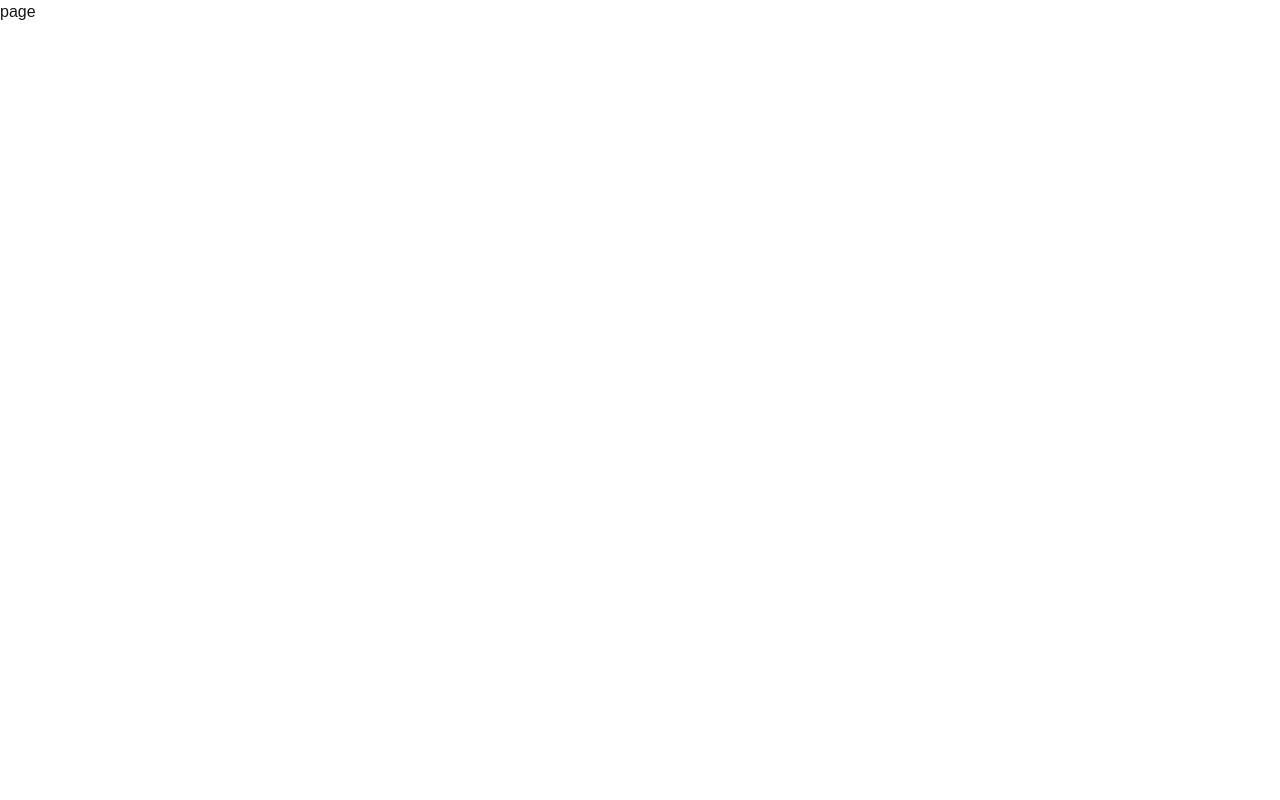
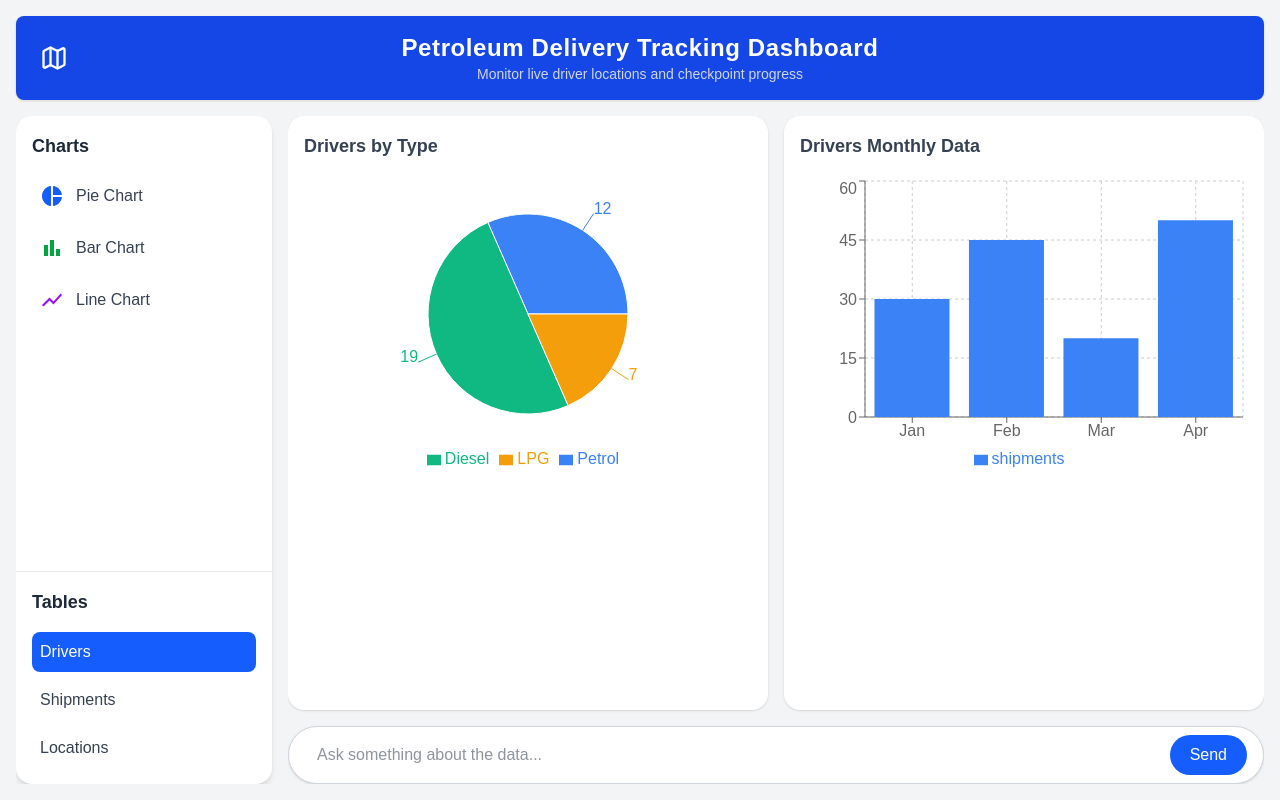
Before and after one commit to VinayN3gi/checkpoint, a Next.js app: page / in a window 1280 px wide. Built offline with nearby package versions, Linux system fonts and the light colour scheme.

Commit message:
Add dashboard page

```diff
--- a/app/page.jsx
+++ b/app/page.jsx
@@ -1,9 +1,226 @@
-import React from 'react'
+'use client';
+import React, { useState } from 'react';
+import {
+  PieChart,
+  Pie,
+  Cell,
+  Tooltip,
+  Legend,
+  BarChart,
+  Bar,
+  XAxis,
+  YAxis,
+  CartesianGrid,
+  ResponsiveContainer,
+} from 'recharts';
+import { MdPieChart, MdBarChart, MdShowChart } from 'react-icons/md';
+import { Map } from 'lucide-react';
+import { useRouter } from 'next/navigation';
+import { motion } from "framer-motion";
 
-const page = () => {
+// dummy datasets for different tables
+const datasets = {
+  Drivers: {
+    pie: [
+      { name: 'Petrol', value: 12 },
+      { name: 'Diesel', value: 19 },
+      { name: 'LPG', value: 7 },
+    ],
+    bar: [
+      { name: 'Jan', shipments: 30 },
+      { name: 'Feb', shipments: 45 },
+      { name: 'Mar', shipments: 20 },
+      { name: 'Apr', shipments: 50 },
+    ],
+  },
+  Shipments: {
+    pie: [
+      { name: 'Delivered', value: 22 },
+      { name: 'Pending', value: 9 },
+      { name: 'Cancelled', value: 4 },
+    ],
+    bar: [
+      { name: 'Jan', shipments: 15 },
+      { name: 'Feb', shipments: 30 },
+      { name: 'Mar', shipments: 50 },
+      { name: 'Apr', shipments: 25 },
+    ],
+  },
+  Locations: {
+    pie: [
+      { name: 'North', value: 14 },
+      { name: 'South', value: 8 },
+      { name: 'East', value: 11 },
+      { name: 'West', value: 6 },
+    ],
+    bar: [
+      { name: 'Jan', shipments: 40 },
+      { name: 'Feb', shipments: 20 },
+      { name: 'Mar', shipments: 35 },
+      { name: 'Apr', shipments: 45 },
+    ],
+  },
+};
+
+const COLORS = ['#3b82f6', '#10b981', '#f59e0b', '#ef4444'];
+
+// header integrated inside page
+function DashboardHeader() {
+  const router = useRouter();
   return (
-    <div>page</div>
-  )
+    <header className="relative bg-blue-700 text-white p-4 rounded-lg shadow flex items-center justify-center">
+      {/* left icon */}
+      <button
+        onClick={() => router.push('/tracking')}
+        className="absolute left-4 top-1/2 -translate-y-1/2 p-2 rounded-full hover:bg-blue-600 transition"
+      >
+        <Map size={28} color="white" />
+      </button>
+
+      {/* title + subtitle */}
+      <div className="text-center">
+        <h1 className="text-2xl font-bold tracking-wide">
+          Petroleum Delivery Tracking Dashboard
+        </h1>
+        <p className="text-sm text-gray-300">
+          Monitor live driver locations and checkpoint progress
+        </p>
+      </div>
+    </header>
+  );
 }
 
-export default page
+export default function DashboardPage() {
+  // which table is selected
+  const [selectedTable, setSelectedTable] = useState(
+    'Drivers'
+  );
+
+  const pieData = datasets[selectedTable].pie;
+  const barData = datasets[selectedTable].bar;
+
+  return (
+    <motion.div
+          initial={{ opacity: 0, x: 100 }}
+          animate={{ opacity: 1, x: 0 }}
+          exit={{ opacity: 0, x: -100 }}
+          transition={{ duration: 0.6, ease: "easeInOut" }}
+          className="min-h-screen"
+        >
+    <div className="flex flex-col h-screen bg-gray-100 p-4 space-y-4">
+      {/* Top Header */}
+      <DashboardHeader />
+
+      {/* Main Content */}
+      <div className="flex flex-1 gap-4 overflow-hidden">
+        {/* Left Panel */}
+        <aside className="w-64 bg-white shadow-md flex flex-col rounded-2xl overflow-hidden">
+          {/* Top section icons */}
+          <div className="flex-1 p-4 border-b border-gray-200">
+            <h2 className="text-lg font-semibold text-gray-800 mb-4">Charts</h2>
+            <div className="space-y-3">
+              <div className="flex items-center space-x-3 p-2 hover:bg-blue-50 rounded-lg cursor-pointer">
+                <MdPieChart className="text-blue-600 text-2xl" />
+                <span className="text-gray-700 font-medium">Pie Chart</span>
+              </div>
+              <div className="flex items-center space-x-3 p-2 hover:bg-blue-50 rounded-lg cursor-pointer">
+                <MdBarChart className="text-green-600 text-2xl" />
+                <span className="text-gray-700 font-medium">Bar Chart</span>
+              </div>
+              <div className="flex items-center space-x-3 p-2 hover:bg-blue-50 rounded-lg cursor-pointer">
+                <MdShowChart className="text-purple-600 text-2xl" />
+                <span className="text-gray-700 font-medium">Line Chart</span>
+              </div>
+            </div>
+          </div>
+          {/* Bottom section tables */}
+          <div className="p-4">
+            <h2 className="text-lg font-semibold text-gray-800 mb-4">Tables</h2>
+            <ul className="space-y-2">
+              {['Drivers', 'Shipments', 'Locations'].map((table) => (
+                <li
+                  key={table}
+                  onClick={() => setSelectedTable(table)}
+                  className={`p-2 rounded-lg cursor-pointer font-medium ${
+                    selectedTable === table
+                      ? 'bg-blue-600 text-white'
+                      : 'hover:bg-blue-50 text-gray-700'
+                  }`}
+                >
+                  {table}
+                </li>
+              ))}
+            </ul>
+          </div>
+        </aside>
+
+       <main className="flex-1 overflow-y-auto flex flex-col">
+  {/* Charts Section */}
+  <div className="flex-1">
+    <div className="grid grid-cols-1 md:grid-cols-2 gap-4 h-full">
+      {/* Pie Chart */}
+      <div className="bg-white rounded-2xl shadow p-4 flex flex-col">
+        <h2 className="text-lg font-semibold text-gray-700 mb-4">
+          {selectedTable} by Type
+        </h2>
+        <ResponsiveContainer width="100%" height={300}>
+          <PieChart>
+            <Pie
+              data={pieData}
+              cx="50%"
+              cy="50%"
+              outerRadius={100}
+              dataKey="value"
+              label
+            >
+              {pieData.map((entry, index) => (
+                <Cell
+                  key={`cell-${index}`}
+                  fill={COLORS[index % COLORS.length]}
+                />
+              ))}
+            </Pie>
+            <Tooltip />
+            <Legend />
+          </PieChart>
+        </ResponsiveContainer>
+      </div>
+
+      {/* Bar Chart */}
+      <div className="bg-white rounded-2xl shadow p-4 flex flex-col">
+        <h2 className="text-lg font-semibold text-gray-700 mb-4">
+          {selectedTable} Monthly Data
+        </h2>
+        <ResponsiveContainer width="100%" height={300}>
+          <BarChart data={barData}>
+            <CartesianGrid strokeDasharray="3 3" />
+            <XAxis dataKey="name" />
+            <YAxis />
+            <Tooltip />
+            <Legend />
+            <Bar dataKey="shipments" fill="#3b82f6" />
+          </BarChart>
+        </ResponsiveContainer>
+      </div>
+    </div>
+  </div>
+
+  {/* Input Bar at Bottom */}
+  <div className="mt-4">
+    <div className="flex items-center bg-white border border-gray-300 rounded-full shadow px-4 py-2">
+      <input
+        type="text"
+        placeholder="Ask something about the data..."
+        className="flex-1 px-3 py-2 outline-none rounded-full text-gray-800"
+      />
+      <button className="ml-2 bg-blue-600 hover:bg-blue-700 text-white px-5 py-2 rounded-full font-medium transition">
+        Send
+      </button>
+    </div>
+  </div>
+</main>
+      </div>
+    </div>
+    </motion.div>
+  );
+}
--- /dev/null
+++ b/components/DashboardHeader.jsx
@@ -0,0 +1,30 @@
+import { ChartNoAxesCombined } from 'lucide-react';
+import { useRouter } from 'next/navigation'; // or react-router depending on your setup
+
+const DashboardHeader = () => {
+  const router = useRouter();
+
+  return (
+  <header className="relative bg-blue-700 text-white p-4 rounded-lg shadow flex items-center justify-center mt-4 w-[90%]">
+      {/* left icon */}
+      <button
+        onClick={() => router.push('/')}
+        className="absolute left-4 top-1/2 -translate-y-1/2 p-2 rounded-full hover:bg-blue-600 transition"
+      >
+        <ChartNoAxesCombined size={28} color="white" />
+      </button>
+
+      {/* title + subtitle */}
+      <div className="text-center">
+        <h1 className="text-2xl font-bold tracking-wide">
+          Petroleum Delivery Tracking Dashboard
+        </h1>
+        <p className="text-sm text-gray-300">
+          Monitor live driver locations and checkpoint progress
+        </p>
+      </div>
+    </header>
+  );
+};
+
+export default DashboardHeader;
--- a/package.json
+++ b/package.json
@@ -14,7 +14,9 @@
     "next": "15.5.4",
     "pigeon-maps": "^0.22.1",
     "react": "19.1.0",
-    "react-dom": "19.1.0"
+    "react-dom": "19.1.0",
+    "react-icons": "^5.5.0",
+    "recharts": "^3.2.1"
   },
   "devDependencies": {
     "@eslint/eslintrc": "^3",
```
Also changed, not shown: 1 other file (tests, documents, lock files or other folders).
